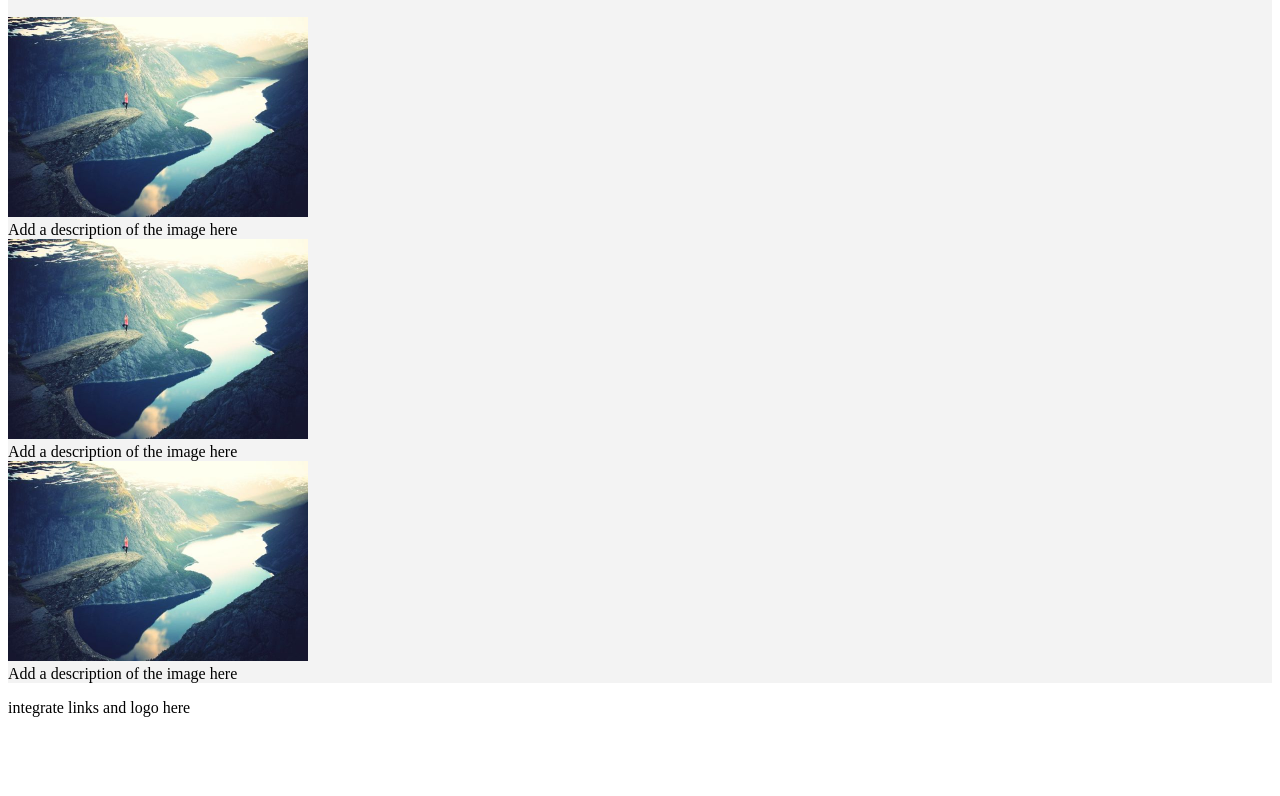
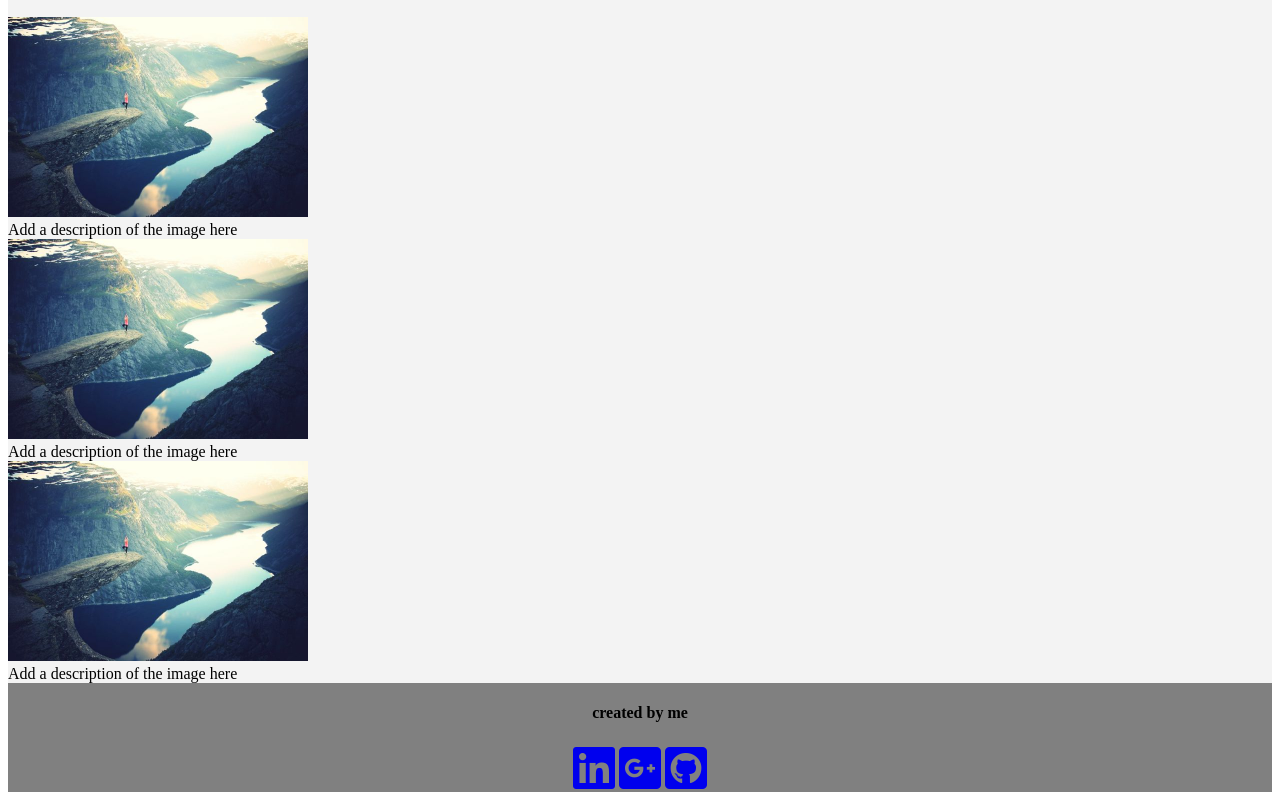
Before and after one commit to jcochran206/cochran-portfolio, a plain HTML site: page index.html in a window 1280 px wide. Shown: the part 943-1739 px from the top of the page. Before the commit the page ends 1660 px from the top, so only its background shows below. Drawn offline with Linux system fonts and the light colour scheme.

Commit message:
modified footer

```diff
--- a/css/style.css
+++ b/css/style.css
@@ -143,9 +143,13 @@ section {
 
 }
 
-.footer {
-
-	background-color: black;
-	height: 150px;
+.contact {
+ background-color: grey;
+ width: 100%;
+ border: 10px;
+ margin: 0px;
+ text-align: center;
+ display: inline-block;
+ position: center;
 
 }
--- a/index.html
+++ b/index.html
@@ -88,7 +88,19 @@
       </div>
   </div>
 </section>
-<footer><p>integrate links and logo here</p></footer>
+<!--footer-->
+<footer>
+<div class="contact">
+  <div class="container">
+    <div class="row">
+      <h4> created by me </h4>
+      <a href="#"><i class="fab fa-linkedin fa-3x"></i></a>
+      <a href="#"><i class="fab fa-google-plus-square fa-3x"></i></a>
+      <a href="#"><i class="fab fa-github-square fa-3x"></i></a>
+    </div>
+  </div>
+</div>
+</footer>
 <script type="text/javascript" src="js/script.js"></script>
 </body>
 </html>
```
